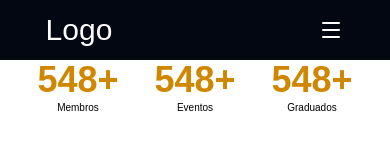
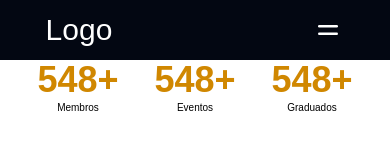
Before and after one commit to JanuarioMacuacua/Bitcoin-Famba-Frontend, a Next.js app: page / in a window 390 px wide. Shown: the top 160 px of the page. Built offline with nearby package versions, Linux system fonts and the light colour scheme.

Commit message:
we added Bitcoin button on the menuhamburger

```diff
--- a/app/components/Header/Header.tsx
+++ b/app/components/Header/Header.tsx
@@ -1,19 +1,13 @@
 'use client'
-import { motion } from "framer-motion";
-import React, { useState } from 'react';
-import { House, Info, Menu, Phone, X } from 'lucide-react';
-import { CalendarFold } from 'lucide-react';
 
-
+import MenuHamburger from "./MenuHamburger";
+import Menu from "./MenuHamburger";
 
 export default function Header() {
 
 
 
-  const [aberto, setAberto] = useState(false);
-  const Alteracao = () => {
-    setAberto(!aberto)
-  }
+
 
   return (
     <header className="w-screen" >
@@ -37,39 +31,8 @@ export default function Header() {
             <button className="bg-orange-500" >Participar</button>
           </div>
 
+         <MenuHamburger />
 
-          <div className="flex flex-col">
-
-
-            <motion.div whileHover={{ scale: 1.2 }} whileTap={{ scale: 0.95 }} className=" p-2 lg:hidden " onClick={Alteracao}>
-
-              {aberto ?
-                <motion.div whileHover={{ scale: 1.2 }} whileTap={{ scale: 0.95 }} animate={{ rotate: 90 }} > <X /> </motion.div>
-                :
-                <Menu />}
-
-
-            </motion.div>
-
-            {aberto ? <motion.div exit={{ opacity: 0 }} className="bg-gray-950 absolute rounded-lg flex-col justify-center top-20 w-10  lg:hidden ">
-              <div className="ml-2 py-10">
-                <House />
-                <hr className="hr" />
-                <Info />
-                <hr className="hr" />
-                <CalendarFold />
-                <hr className="hr" />
-                <Phone />
-
-              </div>
-
-
-            </motion.div> : null}
-
-
-
-
-          </div>
         </div>
       </div>
 
--- /dev/null
+++ b/app/components/Header/MenuHamburger.tsx
@@ -0,0 +1,65 @@
+'use client'
+import { motion } from "framer-motion";
+import { div } from "framer-motion/client";
+import { House, Info, Phone, X, Menu, Bitcoin, Equal } from 'lucide-react';
+import { CalendarFold } from 'lucide-react';
+
+import React, { useState } from 'react';
+
+export default function MenuHamburger() {
+
+  const [aberto, setAberto] = useState(false);
+
+  const Alteracao = () => {
+    setAberto(!aberto)
+  }
+
+  return (
+    <div className="flex">
+
+      <div className="mr-[-20] flex flex-col">
+
+
+        <motion.div whileHover={{ scale: 1.2 }} whileTap={{ scale: 0.95 }} className=" p-2 lg:hidden " onClick={Alteracao}>
+
+          {aberto ?
+            <motion.div whileHover={{ scale: 1.2 }} whileTap={{ scale: 0.95 }} animate={{ rotate: 90 }} > <X className="size-[25px]"/> </motion.div>
+            :
+            <Equal className="size-[30px]"/>}
+
+
+        </motion.div>
+
+        {aberto ? <motion.div exit={{ opacity: 0 }} className="bg-gray-950 absolute rounded-lg flex-col justify-center top-18 w-10  lg:hidden ">
+          <div className="ml-2 py-10">
+            <House />
+            <hr className="hr" />
+            <Info />
+            <hr className="hr" />
+            <CalendarFold />
+            <hr className="hr" />
+            <Phone />
+             <hr className="hr" />
+
+               <Bitcoin className="{/*text-gradient-clip */} "/>
+
+
+
+          </div>
+
+
+        </motion.div> : null}
+
+
+
+
+
+
+      </div></div>
+
+
+
+
+
+  )
+}
--- a/app/globals.css
+++ b/app/globals.css
@@ -23,6 +23,7 @@ body {
   background: #ffffff;
   color: var(--foreground);
   font-family: Arial, Helvetica, sans-serif;
+
 }
 @media (min-width: 1024px) {
  .clip-logo{
@@ -39,3 +40,14 @@ body {
 .hr{
   @apply mr-2 text-gray-400 my-10
 }
+
+.text-gradient-clip {
+
+  /* 1. Recorta o background para que ele apareça apenas onde o texto está */
+   -webkit-background-clip: text;
+   background-clip: text;
+
+  /* 2. Torna o texto transparente para revelar o background */
+  -webkit-text-fill-color: transparent;
+   color: transparent;
+}
```
